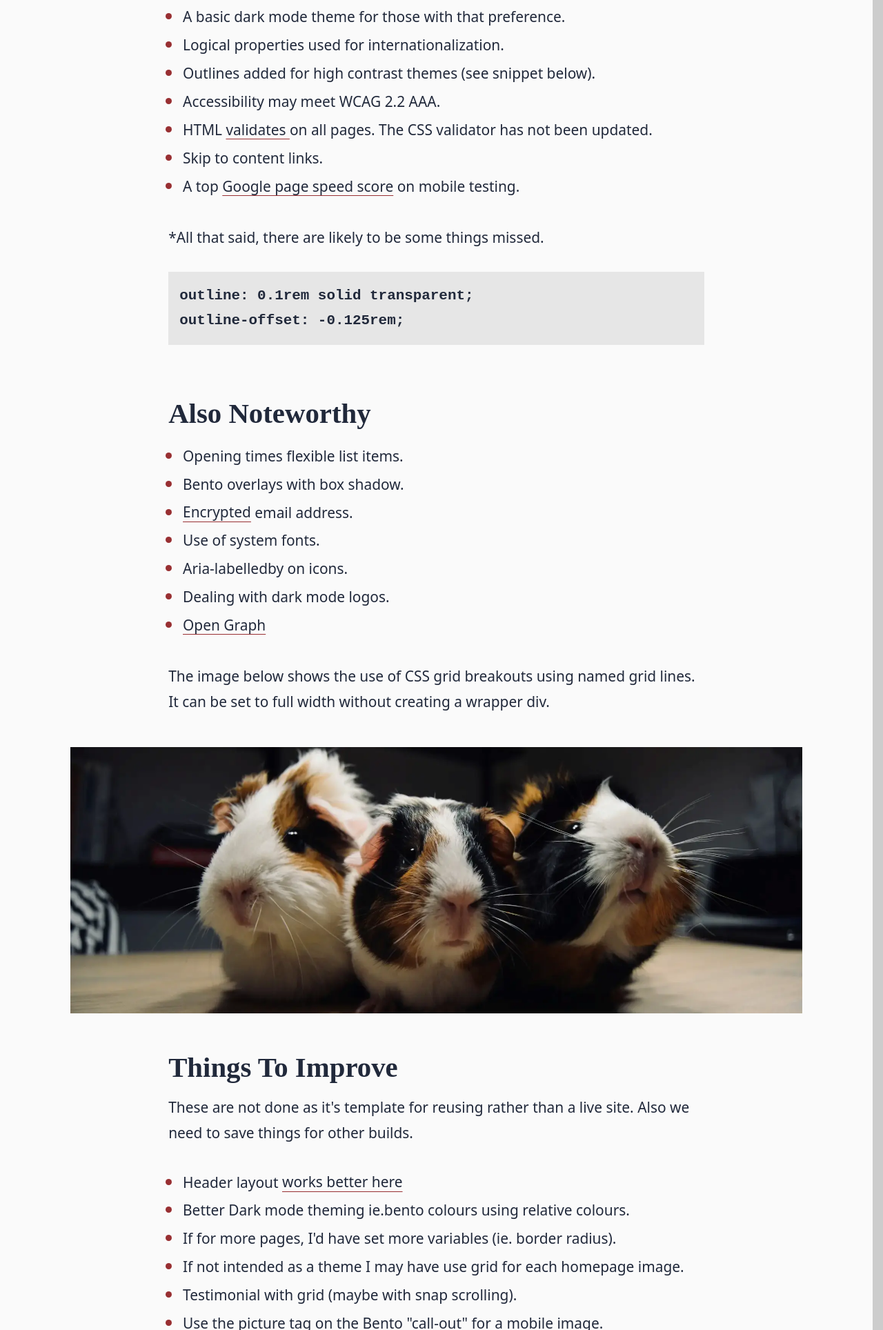
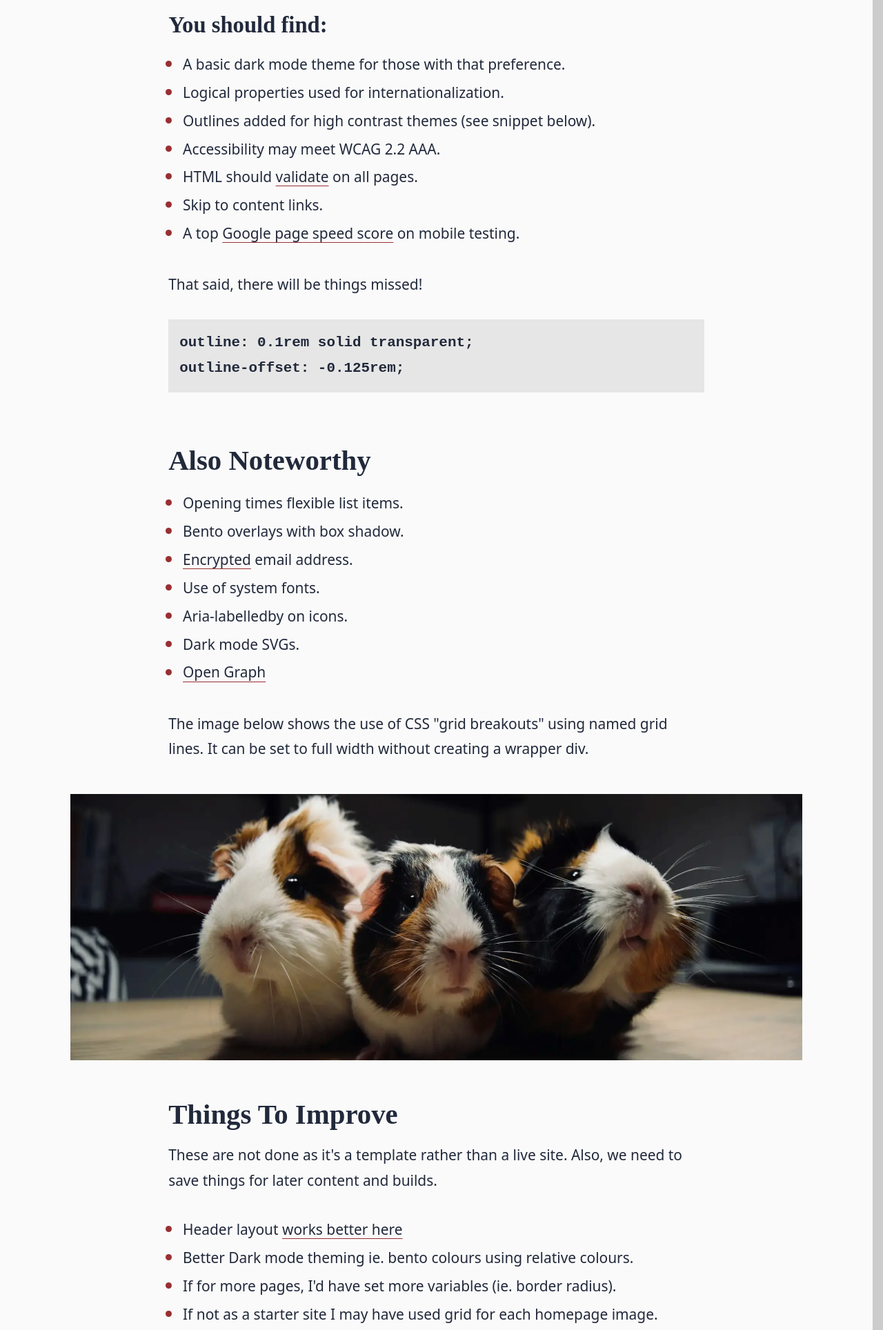
Before and after one commit to DavidWaumsley/vets-demo, a plain HTML site: page info.html in a window 1280 px wide. Shown: the part 872-2800 px from the top of the page at 69% size. Drawn offline with Linux system fonts and the light colour scheme.

Commit message:
update info page

```diff
--- a/info.html
+++ b/info.html
@@ -105,7 +105,9 @@
 
       <h1>Website Info</h1>
 
-<p>This is an understyled demo site to demonstrate CSS grid. For more information watch the videos on building a vet site at the No Script Show's <a href="https://www.youtube.com/@NoScriptShow/videos">YouTube channel. </a></p>
+<p>This is an understyled demo site to mostly demonstrate CSS grid. It's derived from the "<a href="https://intrinsicframework.here24.co/">Intrinsic Framework</a>". </p>
+
+<p>For more information watch the videos on building a vet site at the No Script Show's <a href="https://www.youtube.com/@NoScriptShow/videos">YouTube channel</a>. You can download the site from <a href="https://github.com/davidwaumsley/vets-demo/">Github</a>.</p>
 
 <h2>CSS overview</h2>
 <ul>
@@ -122,12 +124,12 @@
   <li>Logical properties used for internationalization. </li>
   <li>Outlines added for high contrast themes (see snippet below).</li>
   <li>Accessibility may meet WCAG 2.2 AAA.</li>
-  <li>HTML <a href="https://validator.w3.org/nu/?doc=https%3A%2F%2Fvets.here24.co%2F">validates </a> on all pages. The CSS validator has not been updated.</li>
+  <li>HTML should <a href="https://validator.w3.org/nu/?doc=https%3A%2F%2Fvets.here24.co%2F">validate</a> on all pages. </li>
   <li>Skip to content links.</li>
   <li>A top <a href="https://pagespeed.web.dev/analysis/https-vets-here24-co/bj9xjba781?form_factor=mobile">Google page speed score</a> on mobile testing.</li>
 </ul>
 
-<p>*All that said, there are likely to be some things missed.</p>
+<p>That said, there will be things missed!</p>
 
 <pre>
 outline: 0.1rem solid transparent;
@@ -141,32 +143,33 @@ outline-offset: -0.125rem;
   <li> <a href="https://spencermortensen.com/articles/email-obfuscation/#link-url">Encrypted</a> email address. </li>
   <li>Use of system fonts.</li>
   <li>Aria-labelledby on icons.</li>
-  <li>Dealing with dark mode logos.</li>
+  <li>Dark mode SVGs.</li>
   <li><a href="https://metatags.io/?url=https%3A%2F%2Fvets.here24.co%2F">Open Graph</a></li>
 </ul>
 
 
 
-<p>The image below shows the use of CSS grid breakouts using named grid lines. It can be set to full width without creating a wrapper div. </p>
+<p>The image below shows the use of CSS "grid breakouts" using named grid lines. It can be set to full width without creating a wrapper div. </p>
 
 <img class=" [ full ]" src="/images/full-width-hamsters.webp"  width="1920" height="700" loading="lazy" alt="Three hamsters huddled together.">
 
 <h2>Things to improve</h2>
 
-<p>These are not done as it's template for reusing rather than a live site. Also we need to save things for other builds.</p>
+<p>These are not done as it's a template rather than a live site. Also, we need to save things for later content and builds.</p>
 
 <ul>
   <li>Header layout <a href="https://intrinsicframework.here24.co/_templates/headers/header-4">works better here</a></li>
-  <li>Better Dark mode theming ie.bento colours using relative colours.</li>
+  <li>Better Dark mode theming ie. bento colours using relative colours.</li>
   <li> If for more pages, I'd have set more variables (ie. border radius).</li>
-  <li>If not intended as a theme I may have use grid for each homepage image.</li>
+  <li>If not as a starter site I may have used grid for each homepage image.</li>
   <li>Testimonial with grid (maybe with snap scrolling).</li>
   <li>Use the picture tag on the Bento "call-out" for a mobile image.</li>
   <li>More border styles in the bento boxes.</li>
   <li>Use the picture tag to swap a new mobile image for the bento call-out.</li>
   <li>More styling on the footer.</li>
+  <li>Some HTML restructuring (Hours/ Nav/ Service ).</li>
   <li>Blogging (relatively easy to add).</li>
-  <li>Combine and minify CSS (but only 9kb).</li>
+  <li>Combine and minify CSS, but then it's only 9kb.</li>
 </ul>
 
       </main>
```
